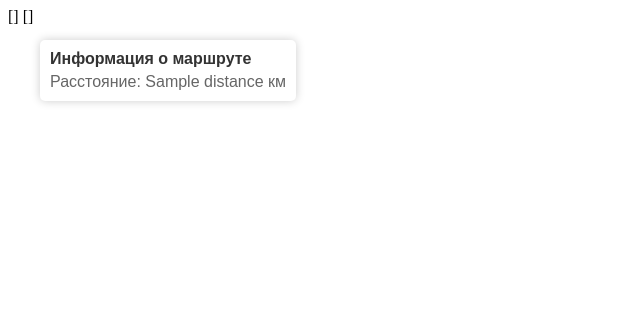
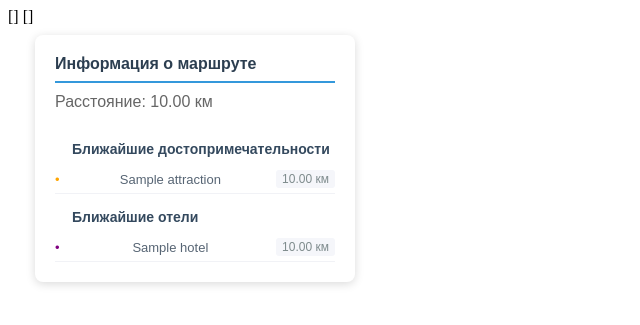
Before and after one commit to vladmir0512/tour_back, a Django app: template templates/showroute.html in a window 1280 px wide. Shown: the top 325 px of the page, without its empty margins (0-640 px from the left). Run offline with Django 5.2, Linux system fonts and the light colour scheme; the template is opened without the code that fills it: most values are stand-ins (such as "Sample title", 1, 10 or a date in 2020).

Commit message:
добавил ближайшие достопримечательности и добавил формулу перпиндикудяра в формулу поиска кратчайшего расстояния

```diff
--- a/templates/showroute.html
+++ b/templates/showroute.html
@@ -11,19 +11,92 @@
         left: 10px;
         z-index: 1000;
         background-color: white;
-        padding: 10px;
-        margin: 30px;
-        border-radius: 5px;
-        box-shadow: 0 0 10px rgba(0,0,0,0.2);
+        padding: 20px;
+        border-radius: 8px;
+        box-shadow: 0 2px 10px rgba(0,0,0,0.15);
         font-family: Arial, sans-serif;
+        max-width: 320px;
+        min-width: 280px;
+        margin: 25px;
     }
+
     .info-panel h4 {
-        margin: 0 0 5px 0;
-        color: #333;
+        margin: 0 0 10px 0;
+        color: #2c3e50;
+        border-bottom: 2px solid #3498db;
+        padding-bottom: 8px;
+        font-size: 16px;
     }
+
     .info-panel p {
         margin: 0;
         color: #666;
+    }
+    .places-list {
+        margin-top: 15px;
+        max-height: 300px;
+        overflow-y: auto;
+        scrollbar-width: thin;
+        scrollbar-color: #bdc3c7 #f5f6fa;
+    }
+
+    .places-list h5 {
+        margin: 15px 0 8px 0;
+        color: #34495e;
+        font-size: 14px;
+        display: flex;
+        align-items: center;
+        gap: 5px;
+    }
+
+    .places-list h5::before {
+        content: '';
+        display: inline-block;
+        width: 12px;
+        height: 12px;
+        border-radius: 50%;
+    }
+
+    .places-list h5.attractions::before {
+        background-color: orange;
+    }
+
+    .places-list h5.hotels::before {
+        background-color: purple;
+    }
+
+    .places-list ul {
+        list-style: none;
+        padding: 0;
+        margin: 0;
+    }
+    .places-list li {
+        font-size: 13px;
+        padding: 5px 0;
+        color: #576574;
+        display: flex;
+        justify-content: space-between;
+        align-items: center;
+        border-bottom: 1px solid #f1f2f6;
+    }
+
+    .places-list li span.distance {
+        color: #7f8c8d;
+        font-size: 12px;
+        background: #f5f6fa;
+        padding: 2px 6px;
+        border-radius: 3px;
+    }
+
+    .places-list li:before {
+        content: "•";
+        margin-right: 5px;
+    }
+    .places-list li.attraction:before {
+        color: orange;
+    }
+    .places-list li.hotel:before {
+        color: purple;
     }
 </style>
 </head>
@@ -32,7 +105,31 @@
 {% if map %}
 <div class="info-panel">
     <h4>Информация о маршруте</h4>
-    <p>Расстояние: {{ distance }} км</p>
+    <p>Расстояние: {{ distance|floatformat:2 }} км</p>
+
+    <div class="places-list">
+        <h5>Ближайшие достопримечательности</h5>
+        <ul>
+            {% for attraction in nearby_attractions %}
+            <li class="attraction">
+                <span class="name">{{ attraction.name }}</span>
+                <span class="distance">{{ attraction.distance|floatformat:2 }} км</span>
+            </li>
+            {% endfor %}
+
+        </ul>
+
+        <h5>Ближайшие отели</h5>
+        <ul>
+            {% for hotel in nearby_hotels %}
+            <li class="hotel">
+                <span class="name">{{ hotel.name }}</span>
+                <span class="distance">{{ hotel.distance|floatformat:2 }} км</span>
+            </li>
+            {% endfor %}
+
+        </ul>
+    </div>
 </div>
 
 {{map.html.render|safe}}
@@ -41,5 +138,4 @@
 </script>
 {% endif %}
 </body>
-
 </html>
```
Also changed, not shown: route/views.py (+221 -43 lines), templates/error.html (added, +52 -0 lines), 1 other file.
